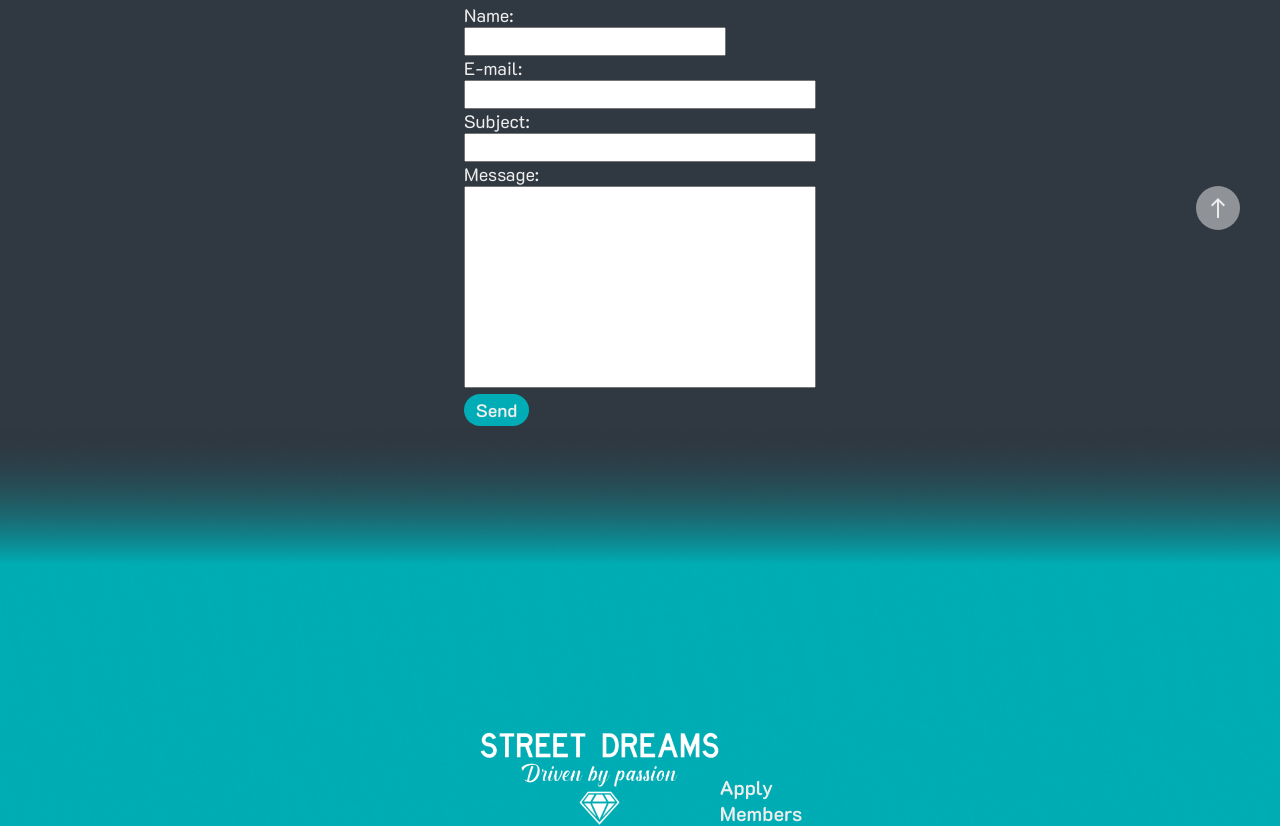
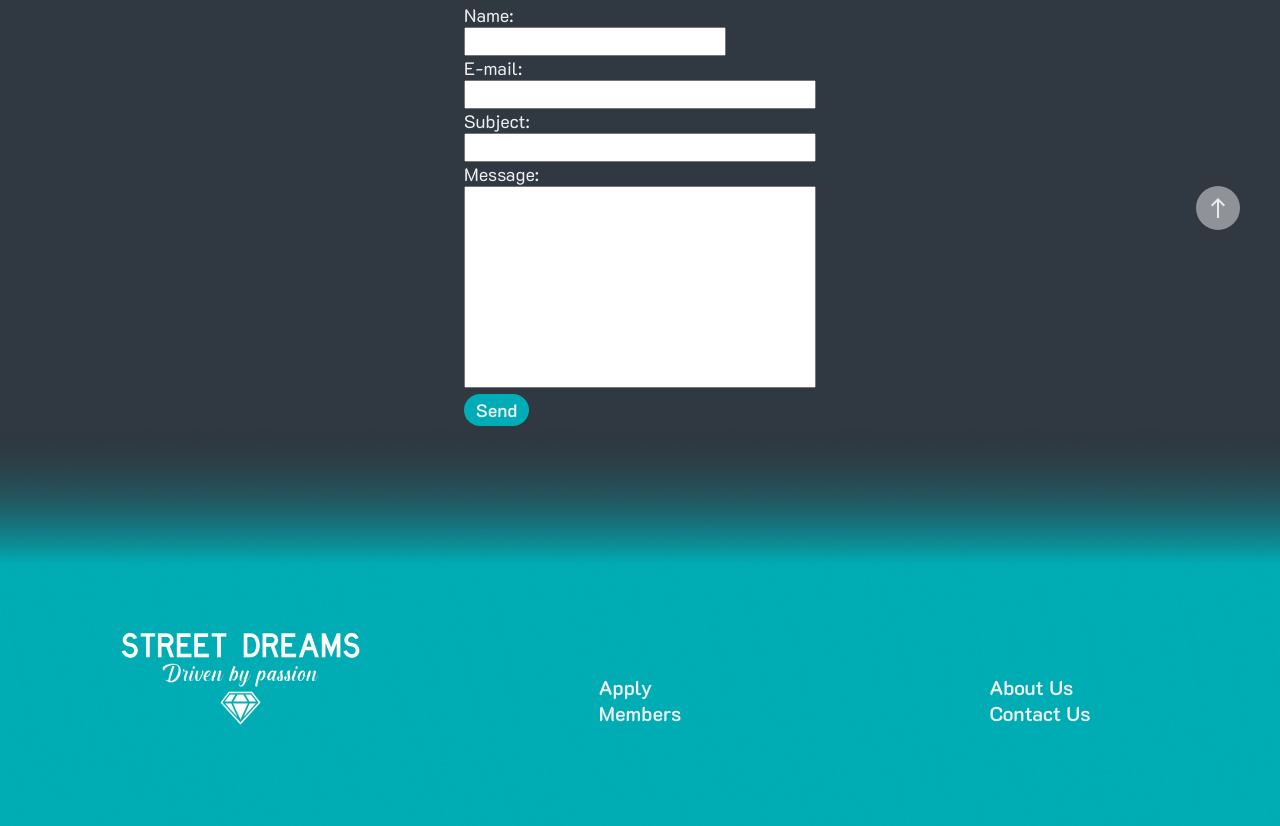
Before and after one commit to Zentaa1/Project-Exam-Marius-Bjeglerud, a plain HTML site: page contactus.html in a window 1280 px wide. Shown: the part 550-1376 px from the top of the page. Drawn offline with Linux system fonts and the light colour scheme.

Commit message:
Fixed footer links

```diff
--- a/contactus.html
+++ b/contactus.html
@@ -99,11 +99,21 @@
         <p>You will get an answer shortly.</p>
     </div>
     <footer>
-        <img src="../assets/Logo.png" alt="Logo">
-        <ul class="footerUL">
-            <li class="footerLI"><a href="">Apply</a></li>
-            <li class="footerLI"><a href="">Members</a></li>
-        </ul>
+        <div class="footerLeft">
+            <img src="../assets/Logo.png" alt="Logo">
+        </div>
+        <div class="footerMiddle">
+            <ul class="footerUL">
+                <li class="footerLI"><a href="apply.html">Apply</a></li>
+                <li class="footerLI"><a href="members.html">Members</a></li>
+            </ul>
+        </div>
+        <div class="footerRight">
+            <ul class="footerUL">
+                <li class="footerLI"><a href="aboutus.html">About Us</li>
+                <li class="footerLI"><a href="contactus.html">Contact Us</li>
+            </ul>
+        </div>
     </footer>
     <script type="module" src="../src/contactUs/contactUs.js"></script>
     <script src="/src/hamburger.js"></script>
```
Also changed, not shown: aboutus.html (+4 -4 lines), apply.html (+4 -4 lines), index.html (+4 -4 lines), member.html (+4 -4 lines), members.html (+4 -4 lines).
